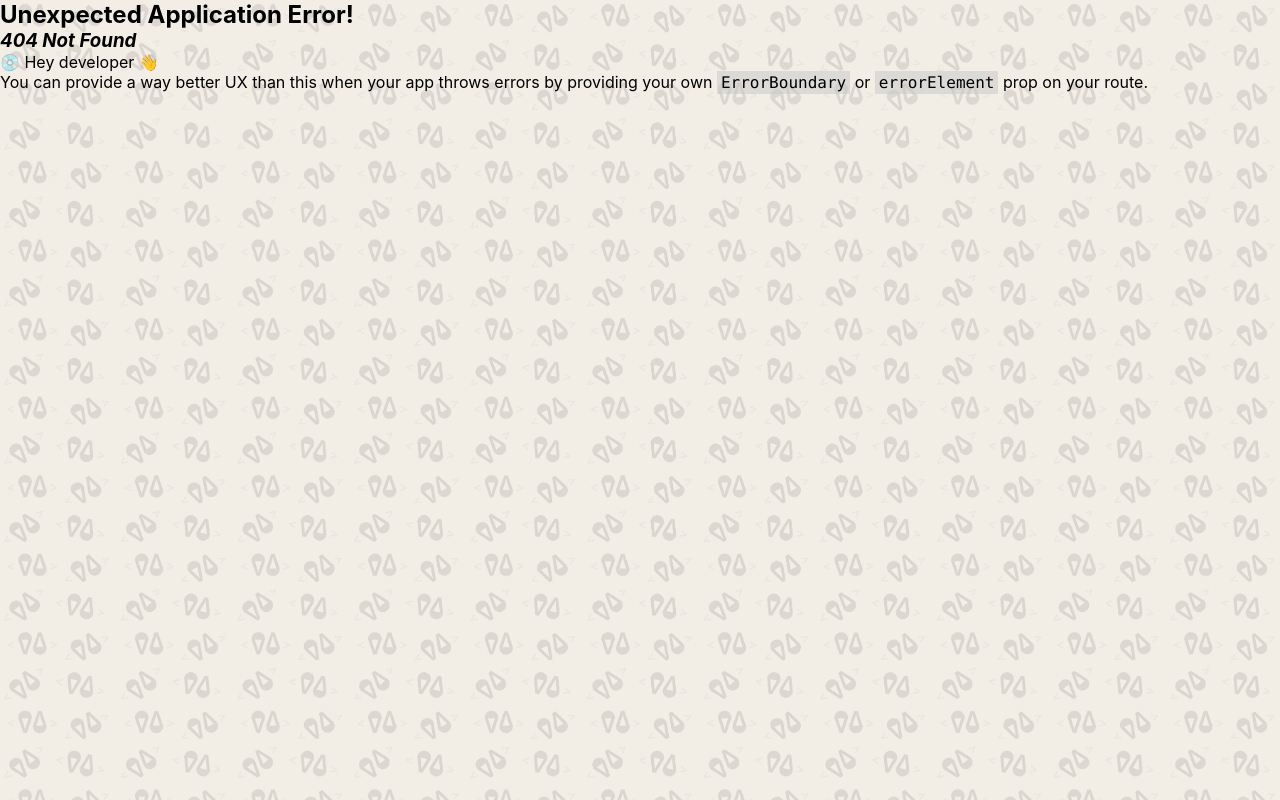
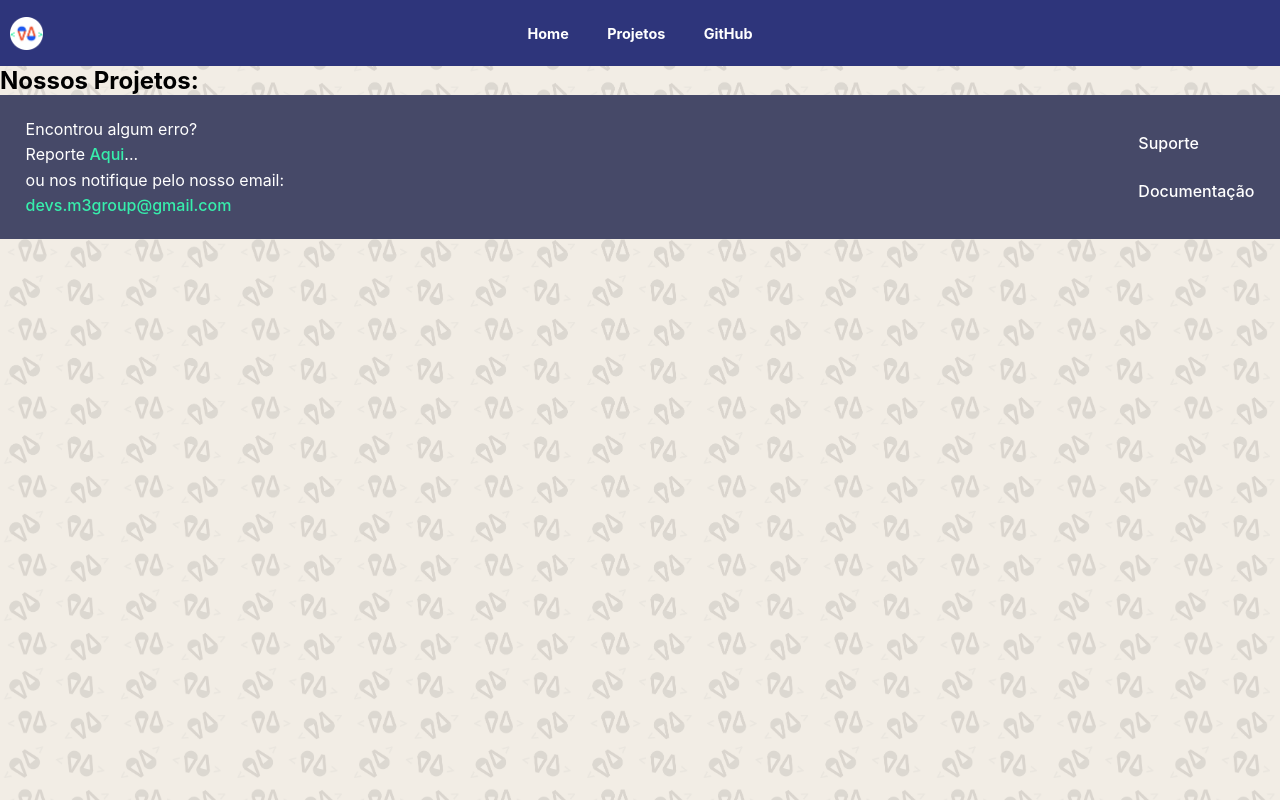
Before and after one commit to M3-Developers/M3.LandingPage-react, a React (Create React App) app: page /Projects in a window 1280 px wide. Before the commit this address had no page. Built offline with nearby package versions, Linux system fonts and the light colour scheme.

Commit message:
Feature: Linked the Project page on the homepage

```diff
--- a/src/components/Header/index.jsx
+++ b/src/components/Header/index.jsx
@@ -6,8 +6,8 @@
     <header className="Header_Container">
       <img src={Logo} alt="Logo M3" />
       <nav>
-        <a href="">Home</a>
-        <a href="">Projetos</a>
+        <a href="/">Home</a>
+        <a href="/Projects">Projetos</a>
         <a href="https://github.com/M3-Developers">GitHub</a>
       </nav>
     </header>
--- a/src/pages/Home.jsx
+++ b/src/pages/Home.jsx
@@ -82,7 +82,7 @@
 
         <h2 className="BlueTitle_Color GotoProjects_anchor">
           Veja os nossos projetos{" "}
-          <a href="" className="DarkLink_Font">
+          <a href="/Projects" className="DarkLink_Font">
             aqui
           </a>
           .
--- a/src/pages/Projects.jsx
+++ b/src/pages/Projects.jsx
@@ -1,4 +1,6 @@
 import "../Globals.scss";
+import Header from "../components/Header";
+import Footer from "../components/Footer";
 
 export default function Projects() {
     return (
```
Also changed, not shown: src/App.jsx (+6 -1 lines).
